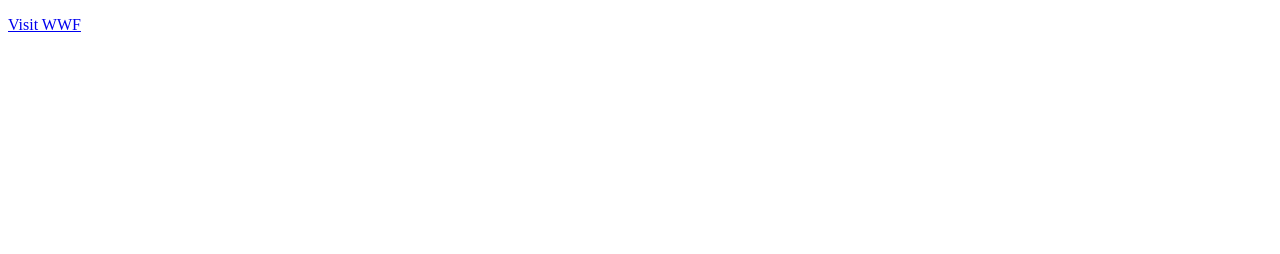
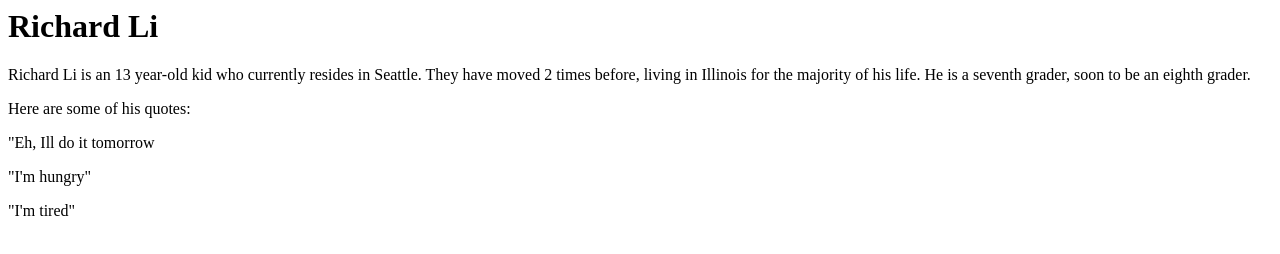
Before and after one commit to Richard-Li-max/First-repository, a plain HTML site: page index.html in a window 1280 px wide. Drawn offline with Linux system fonts and the light colour scheme.

Commit message:
edited html code

```diff
--- a/index.html
+++ b/index.html
@@ -1,17 +1,13 @@
-<!DOCTYPE html>
 <html>
 <body>
+<h1> Richard Li </h1>
+<p> Richard Li is an 13 year-old kid who currently resides in Seattle.
+    They have moved 2 times before, living in Illinois for the majority of his life.
+    He is a seventh grader, soon to be an eighth grader. </p>
 
-<p id="demo"></p>
-
-<script>
-if (Math.random() < 0.5) {
-  text = "<a href='https://w3schools.com'>Visit W3Schools</a>";
-} else {
-  text = "<a href='https://wwf.org'>Visit WWF</a>";
-}
-document.getElementById("demo").innerHTML = text;
-</script>
-
+<p> Here are some of his quotes: </p>
+<p> "Eh, Ill do it tomorrow </p>
+<p> "I'm hungry" </p>
+<p> "I'm tired" </p>
 </body>
 </html>
```
